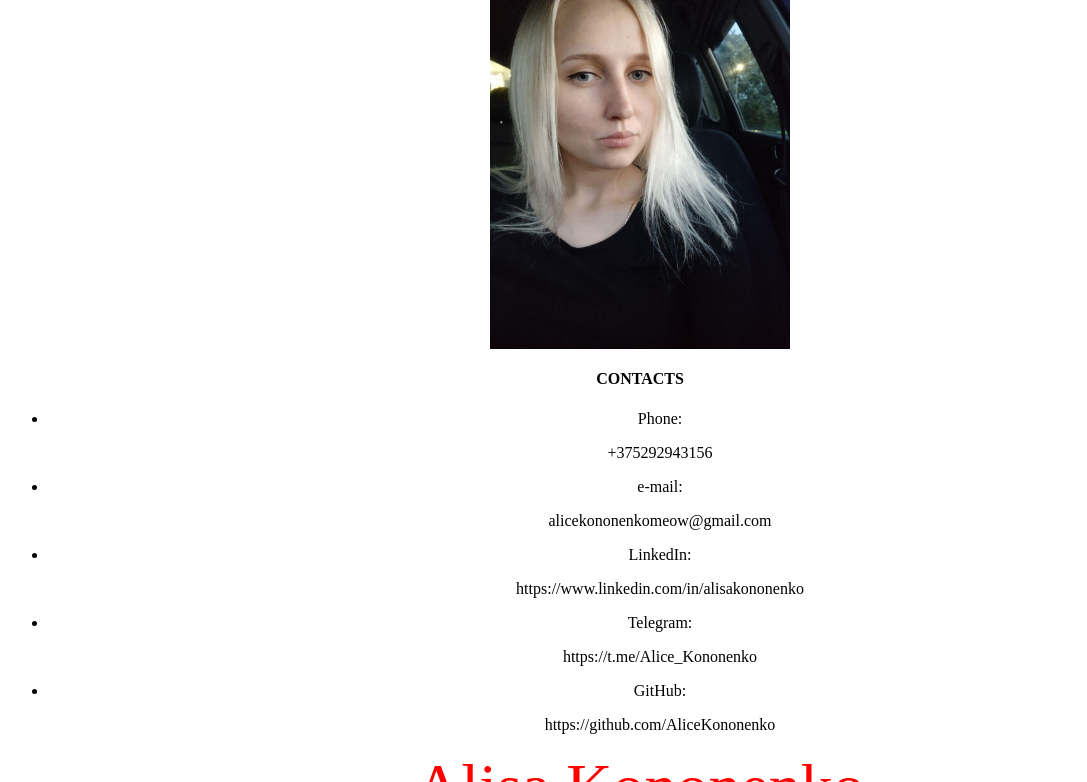
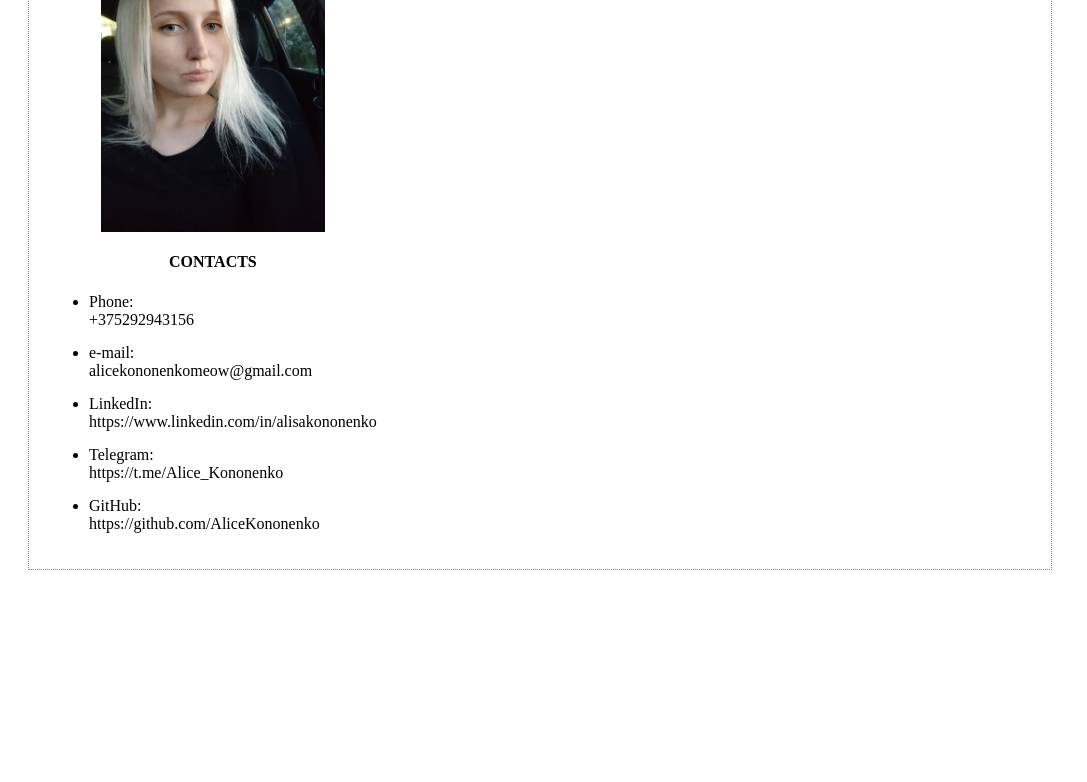
Before and after one commit to AliceKononenko/rsschool-cv, a plain HTML site: page index.html in a window 1280 px wide. Shown: the part 109-891 px from the top of the page, without its empty margins (0-1087 px from the left). After the commit the page ends 800 px from the top, so only its background shows below. Drawn offline with Linux system fonts and the light colour scheme.

Commit message:
feat: add style for contacts

```diff
--- a/style.css
+++ b/style.css
@@ -1,12 +1,32 @@
+* {
+    box-sizing: border-box;
+}
 html {
     text-align: center;
-    margin-top: 50px;
+}
+p {
+   margin: 0;
+}
+li {
+    margin-bottom: 15px;
+}
+.cv {
+    display: flex;
+    border: gray dotted 0.5px;
+    max-width: 1024px;
+    margin: 20px;
+}
+.photo_contacts {
+    border: gray solid dotted;
+    margin: 20px;
+}
+.photo {
+    height: 300px;
+}
+.contacts_list {
+    text-align: left;
 }
 .personName {
     font-size: 4em;
     color: red;
 }
-
-.photo {
-    height: 400px;
-}
```
